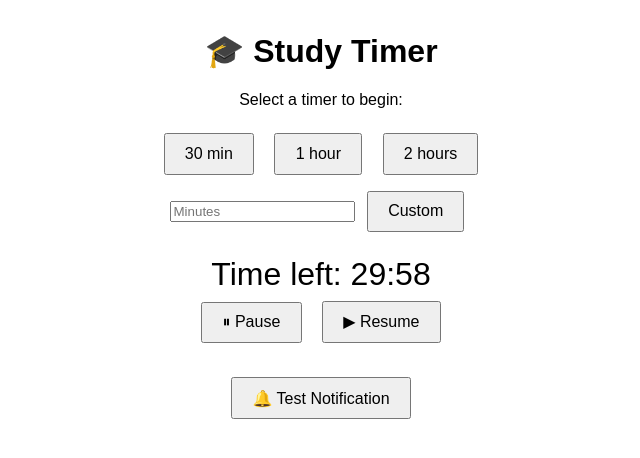
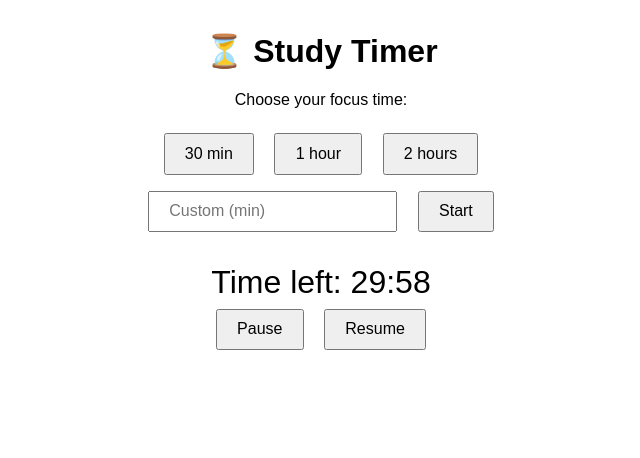
Before and after one commit to akeed669/study-timer, a plain HTML site: page index.html in a window 1280 px wide. Both pictures are taken after a click on the button "30 min". Shown: the whole page, without its empty margins (319-959 px from the left). Drawn offline with Linux system fonts and the light colour scheme.

Commit message:
changed UI to match earlier pattern

```diff
--- a/index.html
+++ b/index.html
@@ -10,48 +10,46 @@
       text-align: center;
       margin: 2rem;
     }
-    button {
+    button, input {
       margin: 0.5rem;
       padding: 0.6rem 1.2rem;
       font-size: 1rem;
     }
     #timeDisplay {
       font-size: 2rem;
-      margin-top: 1rem;
+      margin-top: 1.5rem;
     }
   </style>
 </head>
 <body>
 
-  <h1>🎓 Study Timer</h1>
-  <p>Select a timer to begin:</p>
+  <h1>⏳ Study Timer</h1>
+  <p>Choose your focus time:</p>
 
   <button onclick="startTimer(30)">30 min</button>
   <button onclick="startTimer(60)">1 hour</button>
   <button onclick="startTimer(120)">2 hours</button>
   <br/>
-  <input type="number" id="customTime" placeholder="Minutes" min="1" />
-  <button onclick="startCustomTimer()">Custom</button>
+  <input type="number" id="customTime" placeholder="Custom (min)" min="1" />
+  <button onclick="startCustomTimer()">Start</button>
 
-  <div id="timeDisplay">Timer not started</div>
+  <div id="timeDisplay">No timer running</div>
 
-  <button onclick="pauseTimer()">⏸ Pause</button>
-  <button onclick="resumeTimer()">▶ Resume</button>
-  <br/><br/>
-  <button onclick="testNotification()">🔔 Test Notification</button>
+  <button onclick="pauseTimer()">Pause</button>
+  <button onclick="resumeTimer()">Resume</button>
 
   <script>
-    let timerDuration = 0; // in seconds
+    let timerDuration = 0;
     let timerRemaining = 0;
     let timerInterval = null;
     let lastMotivation = 0;
 
     const motivationalMessages = [
       "You're doing great! 💪",
-      "Keep it up, you're focused! 🎯",
-      "Breathe and stay present 🌿",
-      "You vs. You — you're winning 🧠",
-      "Small steps lead to big wins 🧱",
+      "Stay focused, you're crushing it! 💻",
+      "Remember your goals! 🎯",
+      "Breathe and keep going 🌿",
+      "Proud of you for showing up 🧠",
     ];
 
     function requestNotificationPermission() {
@@ -63,8 +61,6 @@
     function showNotification(message) {
       if ("Notification" in window && Notification.permission === "granted") {
         new Notification(message);
-      } else {
-        console.log("Notification not shown:", message);
       }
     }
 
@@ -86,18 +82,15 @@
         timerRemaining--;
         updateDisplay();
 
-        const timeElapsed = timerDuration - timerRemaining;
-
-        // Show motivational notification every 15 minutes
-        if (timerRemaining > 0 && timeElapsed - lastMotivation >= 120) {
-          const msg = motivationalMessages[Math.floor(Math.random() * motivationalMessages.length)];
-          showNotification(msg);
-          lastMotivation = timeElapsed;
+        const elapsed = timerDuration - timerRemaining;
+        if (timerRemaining > 0 && elapsed - lastMotivation >= 900) {
+          lastMotivation = elapsed;
+          showNotification(motivationalMessages[Math.floor(Math.random() * motivationalMessages.length)]);
         }
 
         if (timerRemaining <= 0) {
           clearInterval(timerInterval);
-          showNotification("🎉 Well done! You finished your session.");
+          showNotification("🎉 Time's up! Great job!");
           document.getElementById("timeDisplay").innerText = "✅ Session complete!";
         }
       }, 1000);
@@ -120,29 +113,18 @@
           timerRemaining--;
           updateDisplay();
 
-          const timeElapsed = timerDuration - timerRemaining;
-
-          if (timerRemaining > 0 && timeElapsed - lastMotivation >= 900) {
-            const msg = motivationalMessages[Math.floor(Math.random() * motivationalMessages.length)];
-            showNotification(msg);
-            lastMotivation = timeElapsed;
+          const elapsed = timerDuration - timerRemaining;
+          if (timerRemaining > 0 && elapsed - lastMotivation >= 900) {
+            lastMotivation = elapsed;
+            showNotification(motivationalMessages[Math.floor(Math.random() * motivationalMessages.length)]);
           }
 
           if (timerRemaining <= 0) {
             clearInterval(timerInterval);
-            showNotification("🎉 Well done! You finished your session.");
+            showNotification("🎉 Time's up! Great job!");
             document.getElementById("timeDisplay").innerText = "✅ Session complete!";
           }
         }, 1000);
-      }
-    }
-
-    function testNotification() {
-      requestNotificationPermission();
-      if (Notification.permission === "granted") {
-        showNotification("🔔 This is a test notification!");
-      } else {
-        alert("Notification permission was not granted.");
       }
     }
   </script>
```
